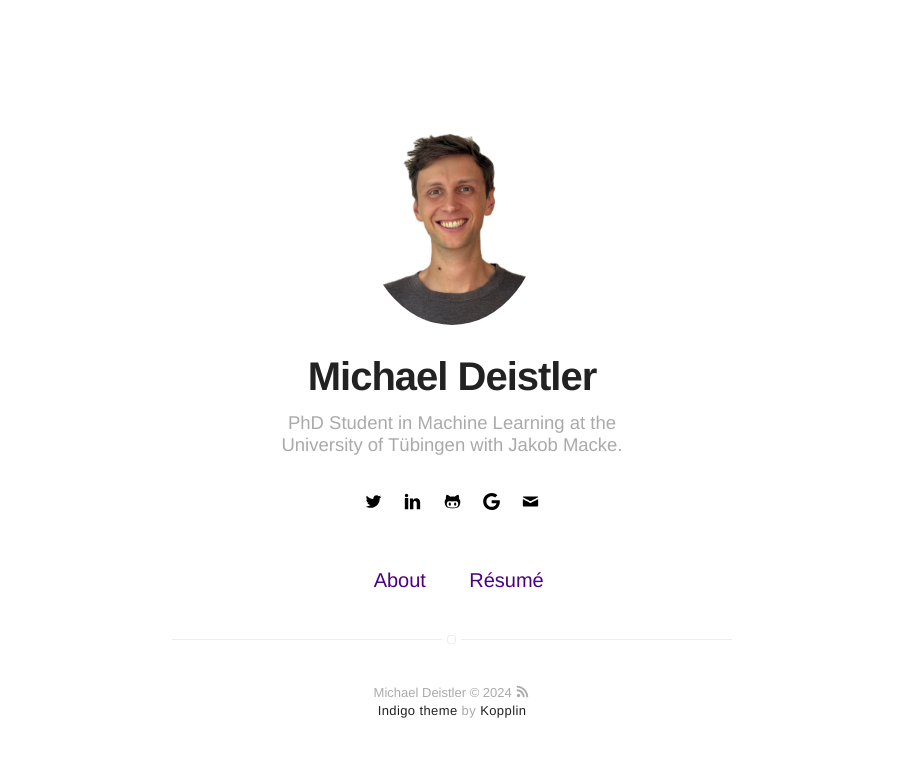
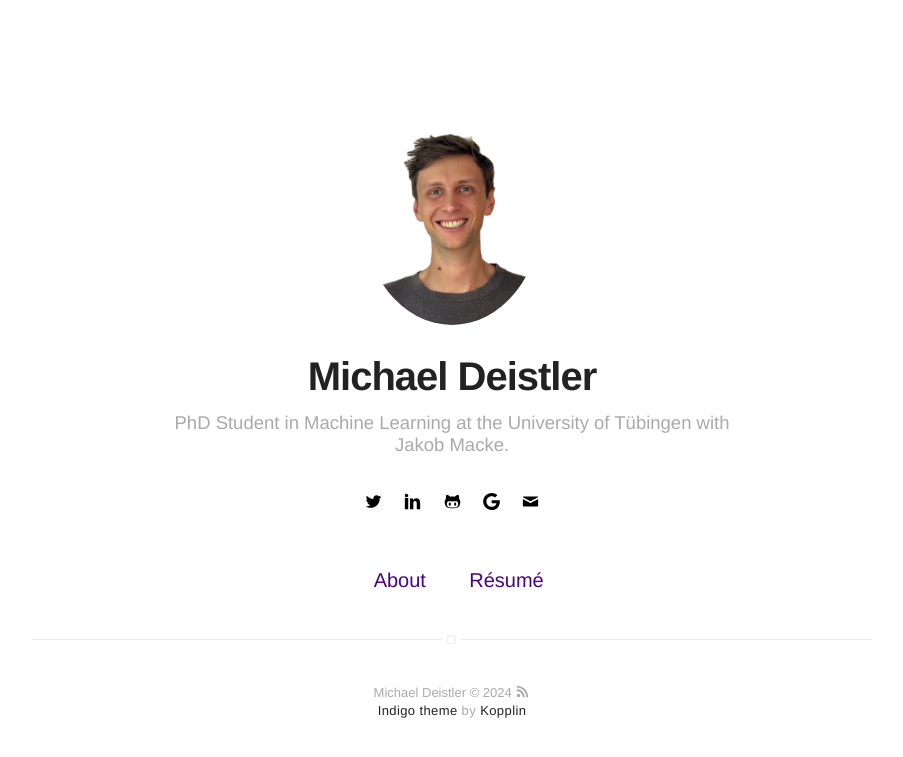
Before and after one commit to michaeldeistler/michaeldeistler.github.io, a Jekyll site: the page built from index.html, in a window 1280 px wide. Shown: the top 757 px of the page, without its empty margins (188-1091 px from the left). Built offline with Jekyll 4.4.1, drawn with Linux system fonts in a browser that asks for light colours.

Commit message:
wider about

```diff
--- a/_sass/base/general.sass
+++ b/_sass/base/general.sass
@@ -127,7 +127,7 @@ pre
 		width: 88%
 
 .wrapper-normal
-	max-width: 560px
+	max-width: 840px
 
 .wrapper-large
-	max-width: 810px
+	max-width: 1215px
```
